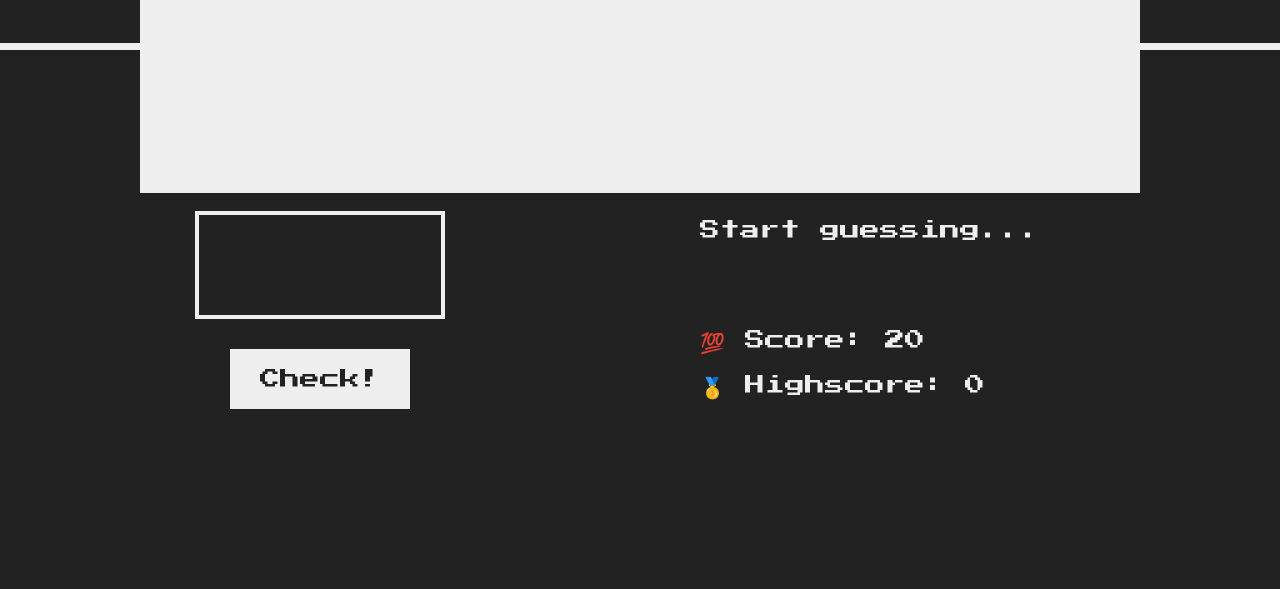
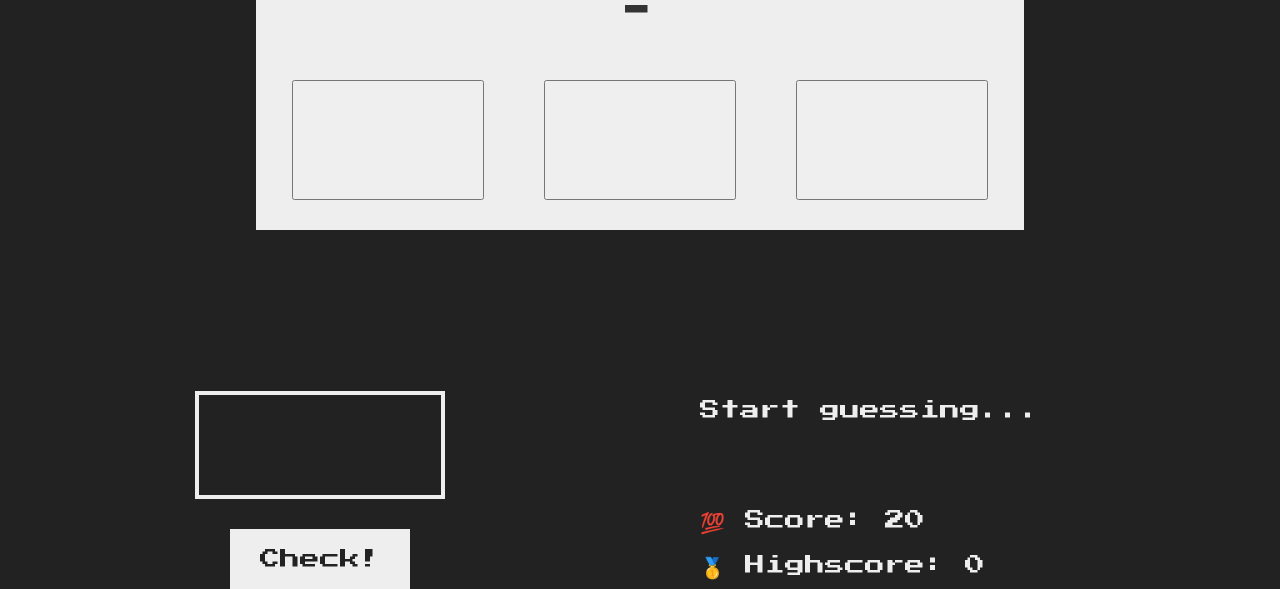
Before and after one commit to johanjuulj/quiz, a plain HTML site: page index.html in a window 1280 px wide. Shown: the part 230-819 px from the top of the page. Drawn offline with Linux system fonts and the light colour scheme.

Commit message:
helper buttons

```diff
--- a/index.html
+++ b/index.html
@@ -12,8 +12,19 @@
       <h1>Guess the price!</h1>
       <p class="between">(Guess the price in USD)</p>
       <button class="btn again">Start Over!</button>
-      <div class="itemHidden">?</div>
     </header>
+
+    <section class="infoBox">
+      <div class="itemBox">
+        <div class="topItemBox">?</div>
+        <div class="bottomItemBox">
+          <button class="bottomItemBoxBtn"></button>
+          <button class="bottomItemBoxBtn"></button>
+          <button class="bottomItemBoxBtn"></button>
+        </div>
+      </div>
+    </section>
+
     <main>
       <section class="left">
         <input type="number" class="guess" />
--- a/script.js
+++ b/script.js
@@ -1,13 +1,23 @@
 "use strict";
 class Item {
-  constructor(name, price) {
+  constructor(name, blurp, img, postalcode, price) {
     this.name = name;
+    this.blurp = blurp;
     this.price = price;
+    this.img = img;
+    this.postalcode = postalcode;
   }
 }
 
 const itemList = [
-  new Item("the egg", 6200),
+  new Item(
+    "Pølsevogn, Ukendt Ukendt, lastevne (kg): 250",
+    "Rigtig fin Salgsvogn, til sommer sæsonen, der medfølger det inventar der er på billederne. Vognen er indregisteret og registrerings attest medfølger ",
+
+    "pøsevogn.png",
+    "8350",
+    39.9
+  ),
   new Item("slightly used toothbrush", 1),
   new Item("lightly petted rabbit", 25),
   new Item("row boat", 250),
--- a/style.css
+++ b/style.css
@@ -21,12 +21,18 @@ body {
 /* LAYOUT */
 header {
   position: relative;
-  height: 35vh;
-  border-bottom: 7px solid #eee;
+  height: 20vh;
+
+}
+
+.infoBox {
+  position: relative;
+  height: 60vh;
+
 }
 
 main {
-  height: 65vh;
+  height: 20vh;
   color: #eee;
   display: flex;
   align-items: center;
@@ -56,19 +62,34 @@ h1 {
   transform: translate(-50%, -50%);
 }
 
-.itemHidden {
+.itemBox {
   background: #eee;
+  position: relative;
   color: #333;
   font-size: 6rem;
-  width: 100rem;
+  width: 60%;
   height: 30rem;
   padding: 3rem 0rem;
   text-align: center;
-  position: absolute;
+
   bottom: 0;
   left: 50%;
-  transform: translate(-50%, 50%);
+  transform: translate(-50%);
 }
+
+.topItemBox{
+  height:50%;
+
+}
+.bottomItemBox{
+  height:50%;
+
+}
+ .bottomItemBoxBtn{
+  width:25%;
+  height: 100%;
+
+ }
 
 .between {
   font-size: 1.4rem;
```
Also changed, not shown: img/pølsevogn.png (added).
